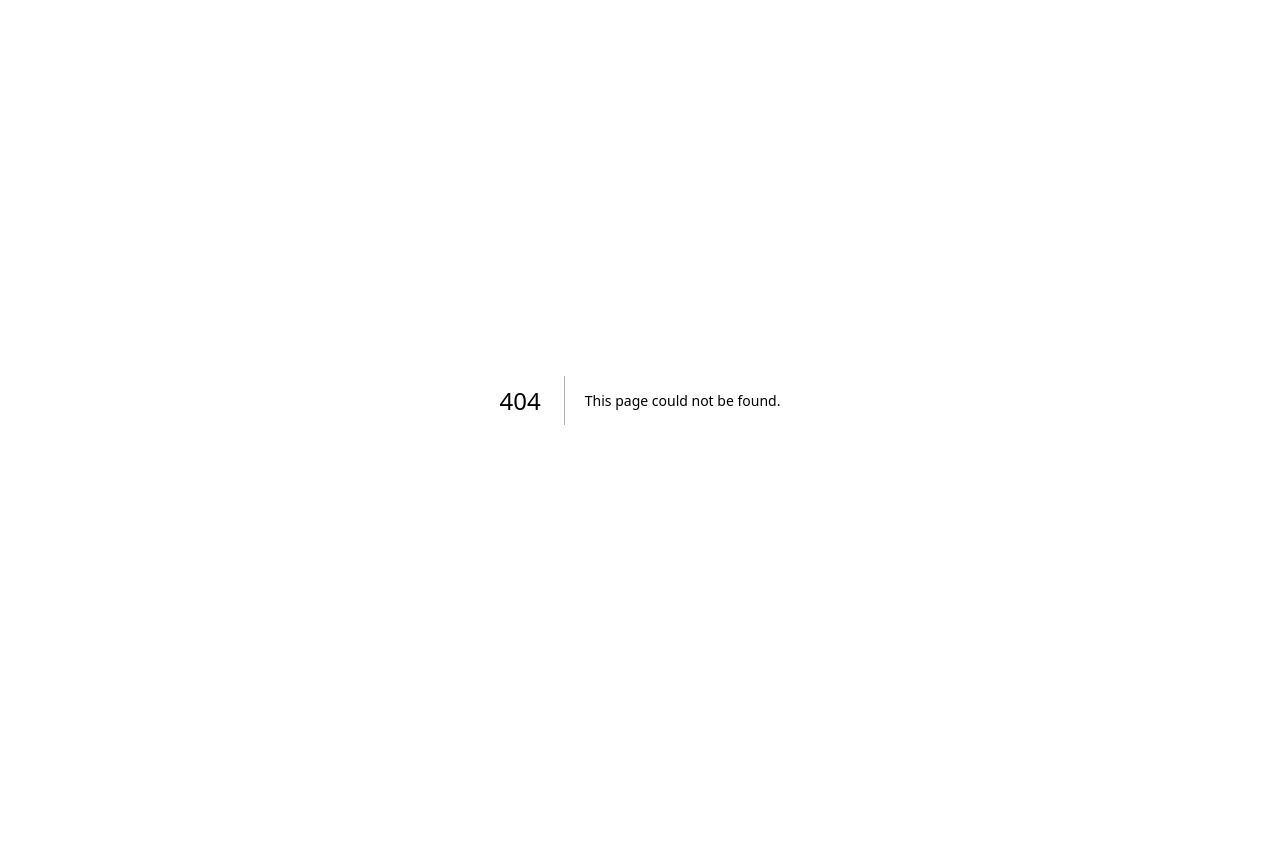
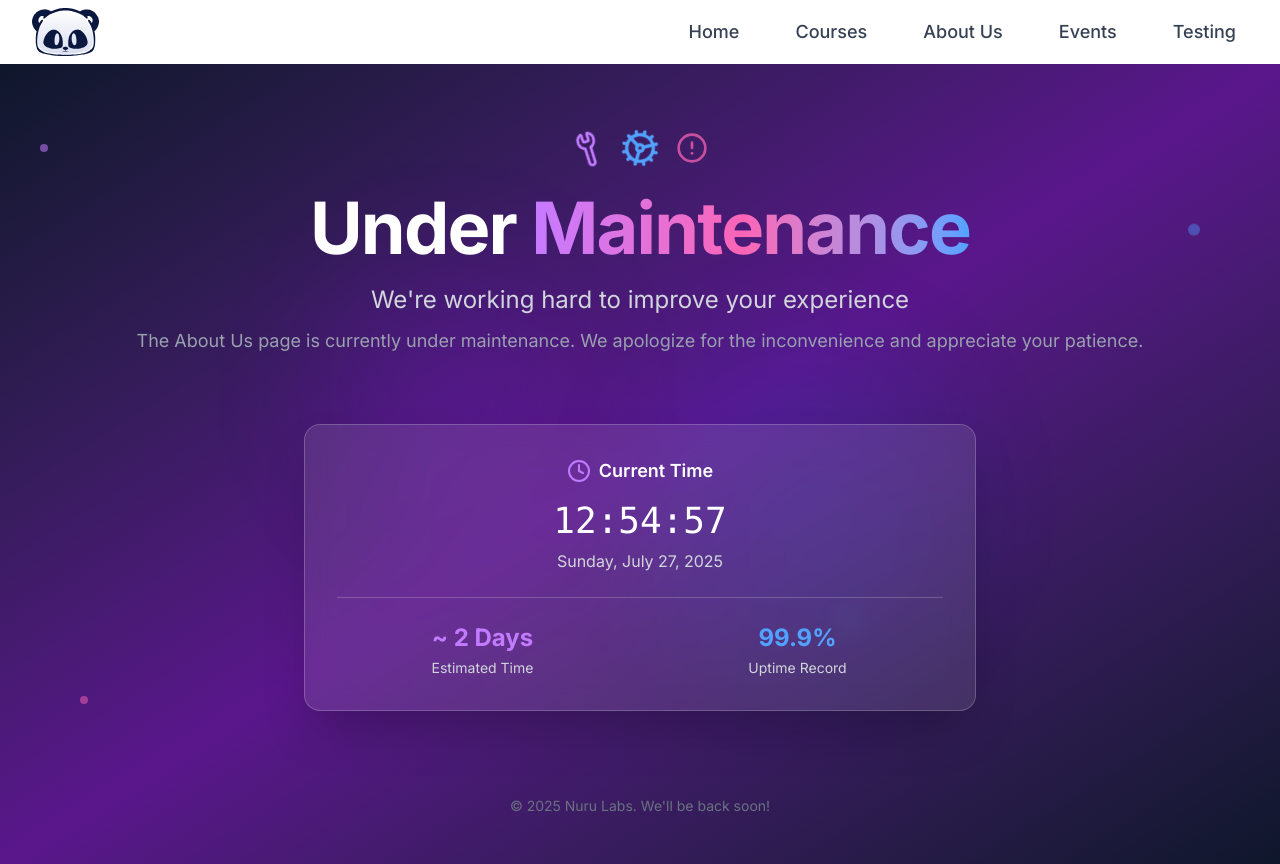
Before and after one commit to gurwnx222/sukii.xyz, a Next.js app: page /about in a window 1280 px wide. Before the commit this address had no page. Before the commit the page ends 800 px from the top, so only its background shows below. Built offline with nearby package versions, Linux system fonts and the light colour scheme.

Commit message:
coded maintenance

```diff
--- /dev/null
+++ b/app/about/page.jsx
@@ -0,0 +1,9 @@
+import React from "react";
+import Maintenance from "@/features/maintenance/maintenance";
+export default function About() {
+  return (
+    <div>
+      <Maintenance />
+    </div>
+  );
+}
--- a/components/Footer.jsx
+++ b/components/Footer.jsx
@@ -111,7 +111,7 @@ export default function Footer() {
 
         {/* Bottom section */}
         <div className="flex flex-col sm:flex-row items-center justify-center gap-4 text-sm text-gray-400">
-          <span>© 2025 Orbital. All rights reserved.</span>
+          <span>© 2025 Nuru Labs. All rights reserved.</span>
           <div className="flex items-center gap-4">
             <Link
               href="#"
--- /dev/null
+++ b/features/maintenance/maintenance.jsx
@@ -0,0 +1,144 @@
+"use client";
+
+import React, { useState, useEffect } from "react";
+import {
+  Clock,
+  Mail,
+  Twitter,
+  Github,
+  Wrench,
+  Cog,
+  AlertCircle,
+} from "lucide-react";
+import Header from "@/components/Header";
+export default function UnderMaintenance() {
+  const [email, setEmail] = useState("");
+  const [isSubscribed, setIsSubscribed] = useState(false);
+  const [currentTime, setCurrentTime] = useState(new Date());
+
+  // Update time every second
+  useEffect(() => {
+    const timer = setInterval(() => {
+      setCurrentTime(new Date());
+    }, 1000);
+
+    return () => clearInterval(timer);
+  }, []);
+
+  const formatTime = (date) => {
+    return date.toLocaleTimeString("en-US", {
+      hour12: false,
+      hour: "2-digit",
+      minute: "2-digit",
+      second: "2-digit",
+    });
+  };
+
+  return (
+    <>
+      <Header />
+      <div className="min-h-screen bg-gradient-to-br from-slate-900 via-purple-900 to-slate-900 relative overflow-hidden">
+        {/* Animated background elements */}
+        <div className="absolute inset-0">
+          {/* Floating particles */}
+          <div className="absolute top-20 left-10 w-2 h-2 bg-purple-400 rounded-full opacity-60 animate-pulse" />
+          <div className="absolute top-40 right-20 w-3 h-3 bg-blue-400 rounded-full opacity-40 animate-bounce" />
+          <div className="absolute bottom-40 left-20 w-2 h-2 bg-pink-400 rounded-full opacity-50 animate-pulse" />
+          <div className="absolute top-60 left-1/3 w-1 h-1 bg-white rounded-full opacity-70 animate-ping" />
+          <div className="absolute bottom-60 right-1/3 w-2 h-2 bg-cyan-400 rounded-full opacity-60 animate-bounce" />
+
+          {/* Gradient orbs */}
+          <div className="absolute top-1/4 left-1/4 w-64 h-64 bg-purple-600/20 rounded-full blur-3xl animate-pulse" />
+          <div className="absolute bottom-1/4 right-1/4 w-80 h-80 bg-blue-600/15 rounded-full blur-3xl animate-pulse" />
+        </div>
+
+        <div className="relative z-10 container mx-auto px-4 py-8 min-h-screen flex flex-col">
+          {/* Header with animated icons */}
+          <div className="text-center mb-8 pt-8">
+            <div className="flex justify-center items-center gap-4 mb-6">
+              <Wrench
+                className="w-8 h-8 text-purple-400 animate-spin"
+                style={{ animationDuration: "3s" }}
+              />
+              <Cog
+                className="w-10 h-10 text-blue-400 animate-spin"
+                style={{
+                  animationDuration: "4s",
+                  animationDirection: "reverse",
+                }}
+              />
+              <AlertCircle className="w-8 h-8 text-pink-400 animate-pulse" />
+            </div>
+
+            <h1 className="text-4xl md:text-6xl lg:text-7xl font-bold text-white mb-4 tracking-tight">
+              Under
+              <span className="bg-gradient-to-r from-purple-400 via-pink-400 to-blue-400 bg-clip-text text-transparent">
+                {" "}
+                Maintenance
+              </span>
+            </h1>
+
+            <p className="text-xl md:text-2xl text-gray-300 mb-2 max-w-2xl mx-auto leading-relaxed">
+              We're working hard to improve your experience
+            </p>
+
+            <p className="text-gray-400 text-lg mb-8">
+              The About Us page is currently under maintenance. We apologize for
+              the inconvenience and appreciate your patience.
+            </p>
+          </div>
+
+          {/* Main content area */}
+          <div className="flex-1 flex flex-col justify-center items-center max-w-4xl mx-auto w-full">
+            {/* Status card */}
+            <div className="bg-white/10 backdrop-blur-md rounded-2xl border border-white/20 p-8 mb-12 w-full max-w-2xl shadow-2xl">
+              <div className="text-center mb-6">
+                <div className="flex items-center justify-center gap-2 mb-4">
+                  <Clock className="w-6 h-6 text-purple-400" />
+                  <span className="text-white font-semibold text-lg">
+                    Current Time
+                  </span>
+                </div>
+                <div className="text-3xl md:text-4xl font-mono text-white mb-2">
+                  {formatTime(currentTime)}
+                </div>
+                <div className="text-gray-300">
+                  {currentTime.toLocaleDateString("en-US", {
+                    weekday: "long",
+                    year: "numeric",
+                    month: "long",
+                    day: "numeric",
+                  })}
+                </div>
+              </div>
+
+              <div className="border-t border-white/20 pt-6">
+                <div className="grid grid-cols-1 md:grid-cols-2 gap-6 text-center">
+                  <div>
+                    <div className="text-2xl font-bold text-purple-400 mb-1">
+                      ~ 2 Days
+                    </div>
+                    <div className="text-gray-300 text-sm">Estimated Time</div>
+                  </div>
+                  <div>
+                    <div className="text-2xl font-bold text-blue-400 mb-1">
+                      99.9%
+                    </div>
+                    <div className="text-gray-300 text-sm">Uptime Record</div>
+                  </div>
+                </div>
+              </div>
+            </div>
+          </div>
+
+          {/* Footer */}
+          <footer className="text-center pt-8 pb-4">
+            <p className="text-gray-500 text-sm">
+              © 2025 Nuru Labs. We'll be back soon!
+            </p>
+          </footer>
+        </div>
+      </div>
+    </>
+  );
+}
```
